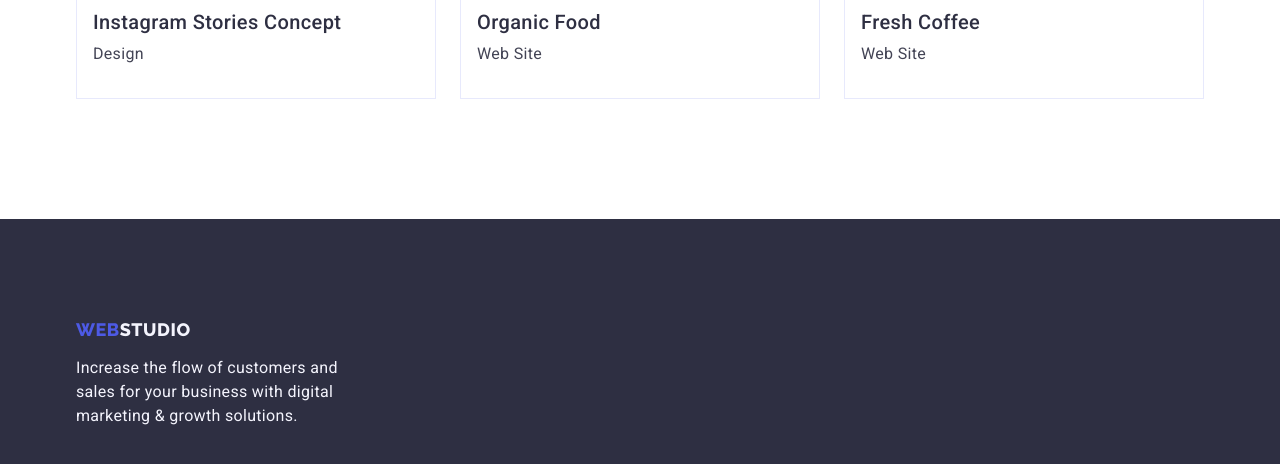
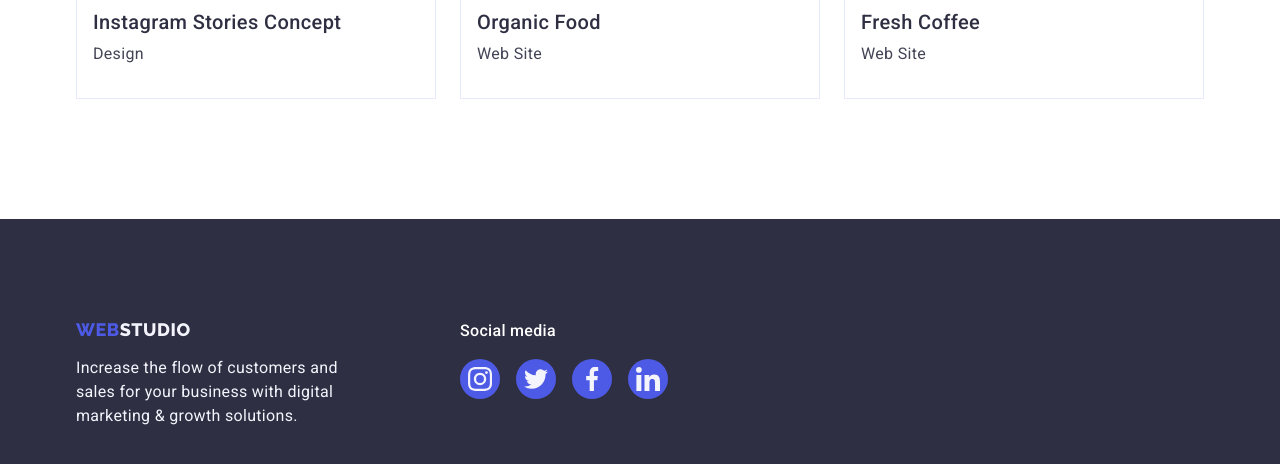
Before and after one commit to Afiron09/goit-markup-hw-04, a plain HTML site: page portfolio.html in a window 1280 px wide. Shown: the part 1551-2015 px from the top of the page. Drawn offline with nearby package versions, Linux system fonts and the light colour scheme.

Commit message:
Update portfolio.html

```diff
--- a/portfolio.html
+++ b/portfolio.html
@@ -185,7 +185,8 @@
     </main>
 
     <footer class="footer">
-      <div class="container">
+      <div class="container footer-cont">
+        <div class="footer-logo-p">
           <a class="logo-footer link" href="./index.html"
             >Web<span class="span-footer">Studio</span></a
           >
@@ -194,6 +195,41 @@
             digital marketing & growth solutions.
           </p>
         </div>
+
+        <div class="footer-soc">
+          <p class="footer-main-p">Social media</p>
+          <ul class="footer-list-icon list">
+            <li class="footer-item">
+              <a class="footer-link link" href="">
+                <svg class="footer-icons" width="24" height="24">
+                  <use href="./images/icons.svg#instagram2"></use>
+                </svg>
+              </a>
+            </li>
+            <li class="footer-item">
+              <a class="footer-link link" href="">
+                <svg class="footer-icons" width="24" height="24">
+                  <use href="./images/icons.svg#twitter2"></use>
+                </svg>
+              </a>
+            </li>
+            <li class="footer-item">
+              <a class="footer-link link" href="">
+                <svg class="footer-icons" width="24" height="24">
+                  <use href="./images/icons.svg#facebook2"></use>
+                </svg>
+              </a>
+            </li>
+            <li class="footer-item">
+              <a class="footer-link link" href="">
+                <svg class="footer-icons" width="24" height="24">
+                  <use href="./images/icons.svg#linkedin2"></use>
+                </svg>
+              </a>
+            </li>
+          </ul>
+        </div>
+      </div>
     </footer>
   </body>
 </html>
```
Lines whose indentation alone changed are shown as unchanged.
